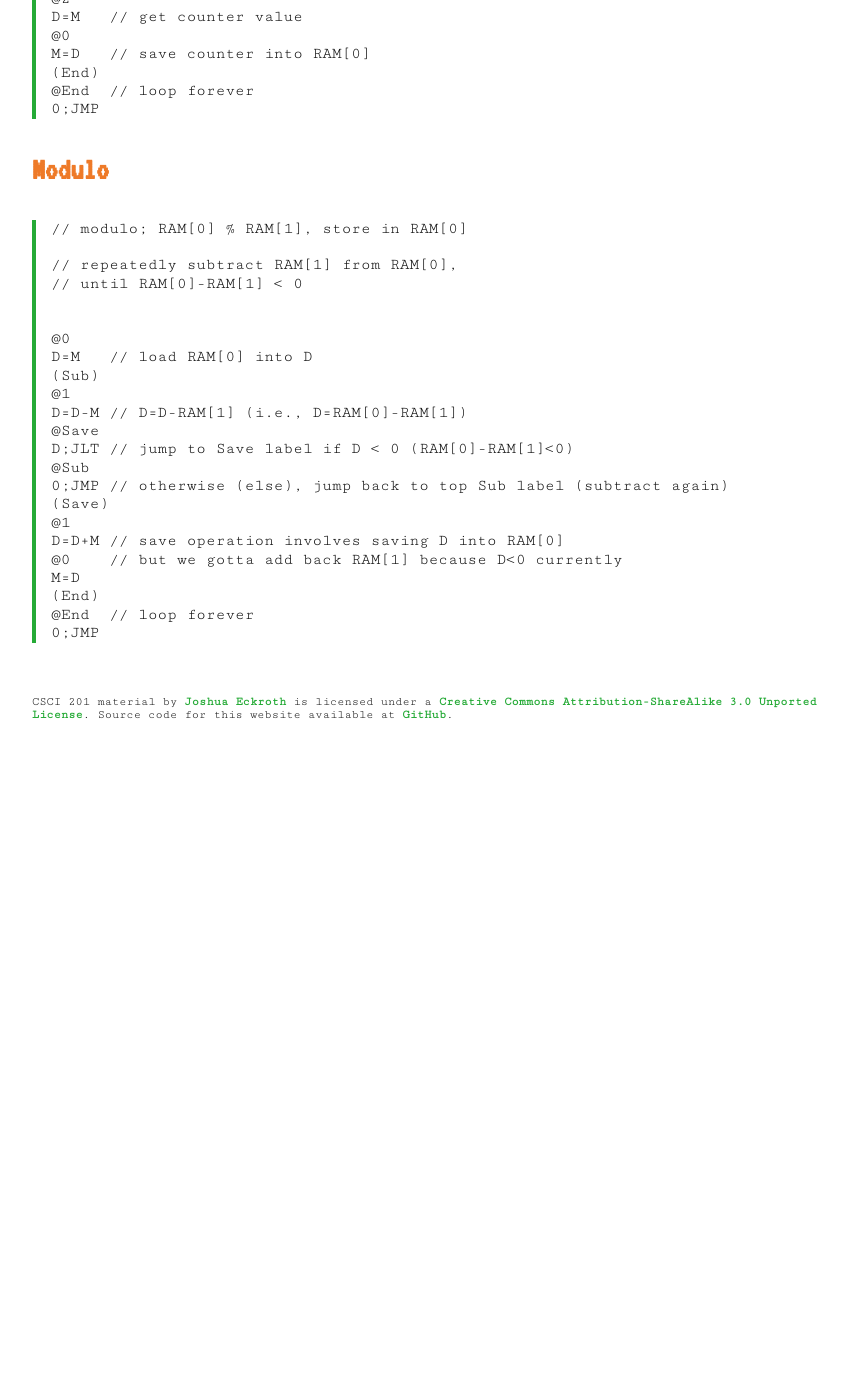
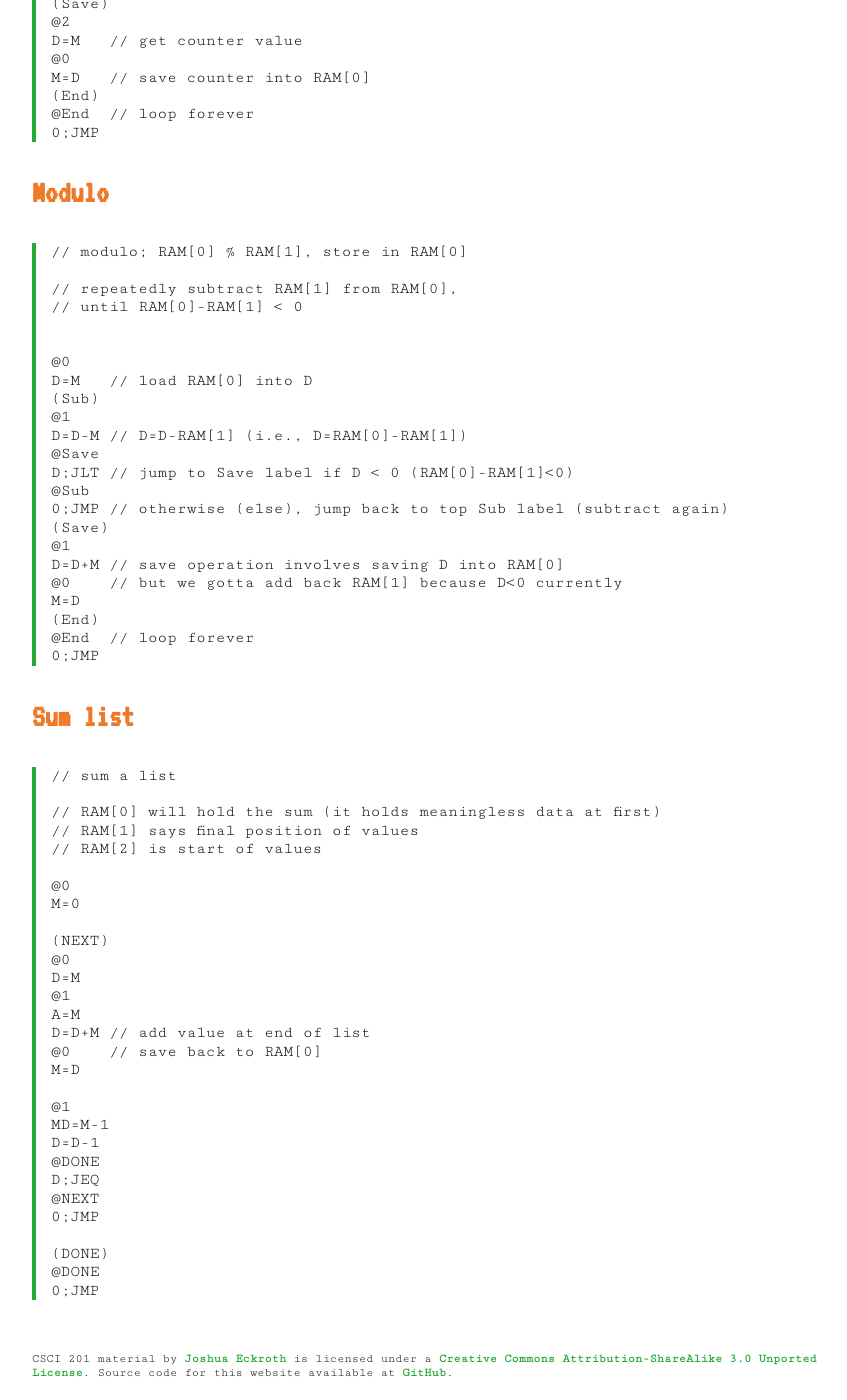
Before and after one commit to joshuaeckroth/csci201-website, a Jekyll site: the page built from notes/assembly-language.markdown, in a window 1280 px wide and 1400 px high, scrolled down 2663 px. Shown: the whole window, without its empty margins (183-1030 px from the left). Built offline with Jekyll 4.4.1, drawn with Linux system fonts in a browser that asks for light colours; Markdown is read by kramdown in place of the engine named in the settings; before the commit the page ends 3405 px from its top, so only the background shows below that.

````diff
--- a/notes/assembly-language.markdown
+++ b/notes/assembly-language.markdown
@@ -142,3 +142,37 @@ M=D
 @End  // loop forever
 0;JMP
 ```
+
+### Sum list
+
+```
+// sum a list
+
+// RAM[0] will hold the sum (it holds meaningless data at first)
+// RAM[1] says final position of values
+// RAM[2] is start of values
+
+@0
+M=0
+
+(NEXT)
+@0
+D=M
+@1
+A=M
+D=D+M // add value at end of list
+@0    // save back to RAM[0]
+M=D
+
+@1
+MD=M-1
+D=D-1
+@DONE
+D;JEQ
+@NEXT
+0;JMP
+
+(DONE)
+@DONE
+0;JMP
+```
--- a/notes/simulators.markdown
+++ b/notes/simulators.markdown
@@ -5,7 +5,7 @@ title: Simulators
 
 # Simulators
 
-Download: [csci201-simulators-v2.6.zip](/csci201-simulators-v2.6.zip)
+Download: [csci201-simulators-v2.7.zip](/csci201-simulators-v2.7.zip)
 
 This package consists of three graphical simulators:
 
````
Also changed, not shown: projects/project-05.markdown (added, +40 -0 lines), 3 other files.
